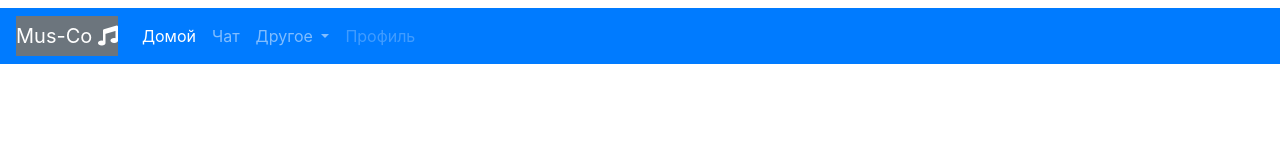
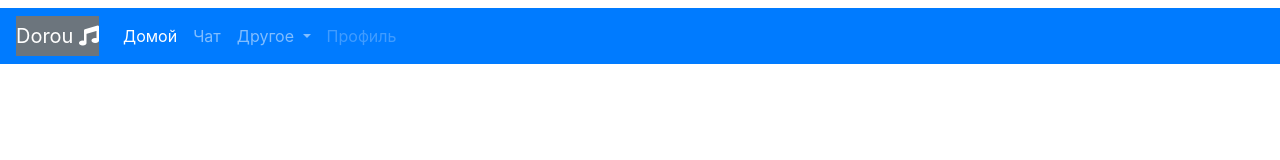
Before and after one commit to YanaSabada/MusicianCommunity, a website: page index.html in a window 1280 px wide. Drawn offline with nearby package versions, Linux system fonts and the light colour scheme; no server answers.

Commit message:
Change in gitKraken

```diff
--- a/index.html
+++ b/index.html
@@ -11,7 +11,7 @@
 <body>
 <h1 id="some"></h1>
 <nav class="navbar navbar-expand-lg navbar-dark bg-primary">
-    <div id="logo" class="navbar-brand bg-secondary" >Mus-Co <i class="fas fa-music"></i></div>
+    <div id="logo" class="navbar-brand bg-secondary" >Dorou <i class="fas fa-music"></i></div>
     <button class="navbar-toggler" type="button"
             data-toggle="collapse" data-target="#col"
             aria-controls="navbarSupportedContent"
```
